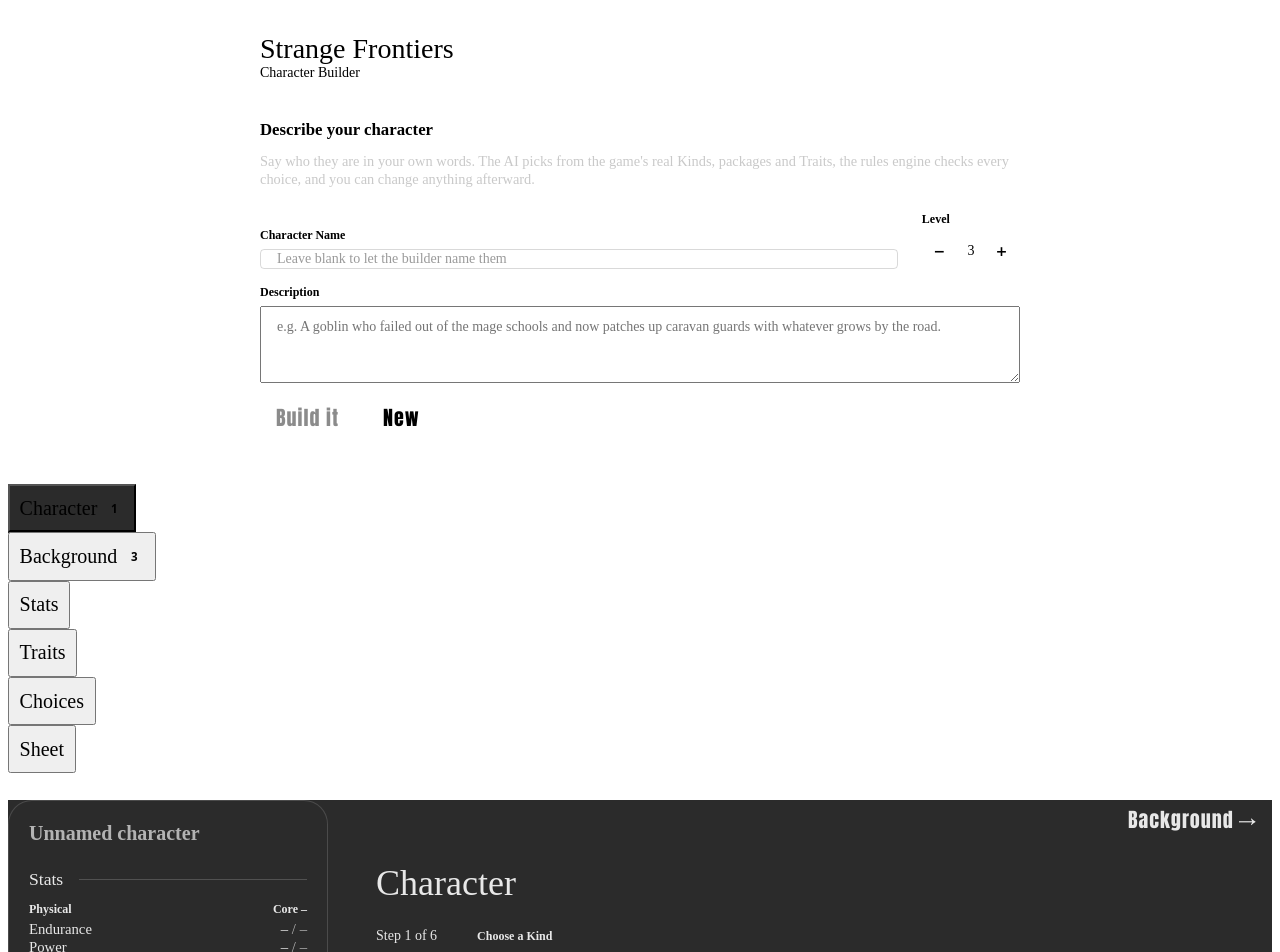
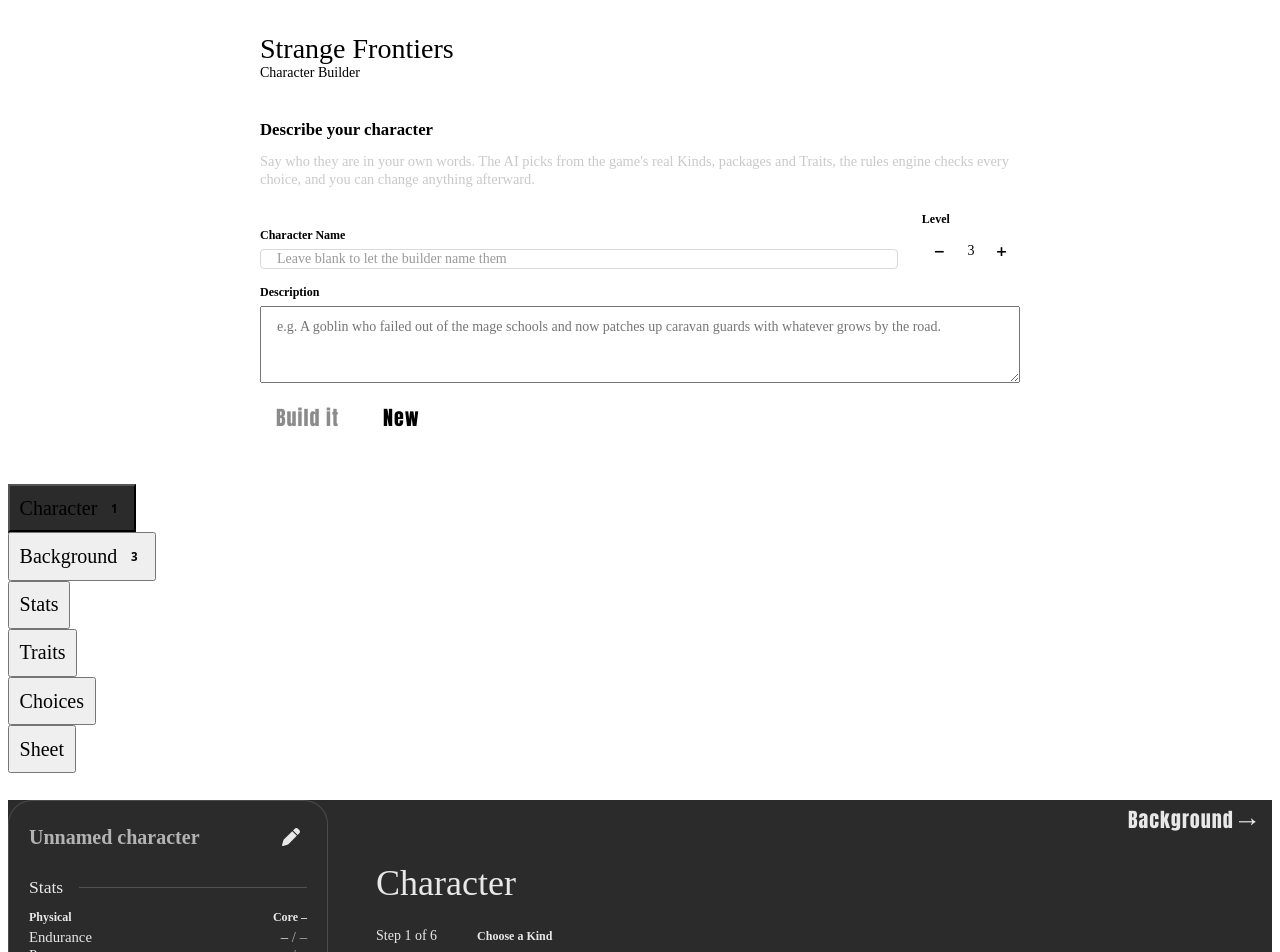
Before and after one commit to Ethanwelner/strange-frontiers-character-creator, a React (Vite) app: page / in a window 1280 px wide. Shown: the top 952 px of the page. Built offline with nearby package versions, Linux system fonts and the light colour scheme.

Commit message:
Character box: the name is editable too, with the Sheet's name field
Co-Authored-By: Claude Opus 5.5 <noreply@anthropic.com>

```diff
--- a/src/app/App.tsx
+++ b/src/app/App.tsx
@@ -173,7 +173,7 @@ export function App() {
         <div className={`container builder-body${step === "sheet" ? " no-side" : ""}`}>
           {step !== "sheet" && (
             <aside className="builder-side">
-              <ValidationPanel draft={draft} result={result} />
+              <ValidationPanel draft={draft} result={result} onName={(name) => setDraft({ ...draft, name })} />
             </aside>
           )}
           <main>
--- a/src/app/components/Sheet.tsx
+++ b/src/app/components/Sheet.tsx
@@ -3,7 +3,7 @@ import { FREE_TEXT_POOLS, type BuildResult } from "../../engine/validate.js";
 import { STAT_GROUPS, type StatId } from "../../schema/index.js";
 import { kindById, packageById, traitById } from "../content.js";
 import type { Draft } from "../draft.js";
-import { askerName, baseStats, Chip, GROUPS, SettingIcon, StatLine, StepHeader, title, traitName, traitRegionClass } from "./ui.js";
+import { askerName, baseStats, Chip, GROUPS, NameField, SettingIcon, StatLine, StepHeader, title, traitName, traitRegionClass } from "./ui.js";
 
 const SOURCE = /^(origin|profession|past) ([a-z0-9-]+)( choice)?$/;
 const TRAIT_CHOICE = /^trait ([a-z0-9-]+) choice$/;
@@ -84,57 +84,6 @@ function TraitModal({ held, places, onClose }: { held: Held; places: string[]; o
 // Laid out like the sample character sheet on the site's Mechanics tab.
 // Knowledges and Languages are a list of links, as on that sheet, each opening
 // its card; the other Traits are cards.
-// The character's name, which turns into a field when it or the pen is
-// clicked. Enter or leaving the field keeps the change; Escape drops it.
-function NameField({ name, onChange }: { name?: string; onChange: (name?: string) => void }) {
-  const [editing, setEditing] = useState(false);
-  const [value, setValue] = useState(name ?? "");
-  const start = () => {
-    setValue(name ?? "");
-    setEditing(true);
-  };
-  const finish = (keep: boolean) => {
-    if (keep) onChange(value.trim() || undefined);
-    setEditing(false);
-  };
-  return (
-    <div className="sheet-name">
-      <h2>
-        {editing ? (
-          <input
-            className="sheet-name-input"
-            aria-label="Character name"
-            value={value}
-            maxLength={80}
-            placeholder="Unnamed character"
-            autoFocus
-            onChange={(e) => setValue(e.target.value)}
-            onBlur={() => finish(true)}
-            onKeyDown={(e) => {
-              if (e.key === "Enter") finish(true);
-              if (e.key === "Escape") finish(false);
-            }}
-          />
-        ) : (
-          <button type="button" className="sheet-name-text" onClick={start}>
-            {name || "Unnamed character"}
-          </button>
-        )}
-      </h2>
-      <button
-        type="button"
-        className="sheet-name-edit"
-        aria-label="Edit the name"
-        // Keeps the field from losing focus first, so the pen doesn't reopen it
-        onMouseDown={(e) => editing && e.preventDefault()}
-        onClick={() => (editing ? finish(true) : start())}
-      >
-        <span className="pen-icon" aria-hidden="true" />
-      </button>
-    </div>
-  );
-}
-
 export function Sheet({
   draft,
   result,
@@ -195,7 +144,7 @@ export function Sheet({
 
         <div className="c-sheet-box sheet-head">
           <div className="sheet-head-main">
-            <NameField name={draft.name} onChange={onName} />
+            <NameField className="sheet-name" heading="h2" name={draft.name} onChange={onName} />
             <p className="lede">
               Level {draft.level} {kind?.name ?? "—"} · {packages.map((p) => p?.name ?? "—").join(" · ")}
             </p>
--- a/src/app/components/ValidationPanel.tsx
+++ b/src/app/components/ValidationPanel.tsx
@@ -2,14 +2,15 @@ import { useState } from "react";
 import type { BuildResult } from "../../engine/validate.js";
 import { STAT_GROUPS, type StatId } from "../../schema/index.js";
 import type { Draft } from "../draft.js";
-import { baseStats, GROUPS, title } from "./ui.js";
+import { baseStats, GROUPS, NameField, title } from "./ui.js";
 
 interface Props {
   draft: Draft;
   result: BuildResult;
+  onName: (name?: string) => void;
 }
 
-export function ValidationPanel({ draft, result }: Props) {
+export function ValidationPanel({ draft, result, onName }: Props) {
   const [open, setOpen] = useState(false);
   const { summary } = result;
   const base = baseStats(draft);
@@ -28,7 +29,7 @@ export function ValidationPanel({ draft, result }: Props) {
       </button>
 
       <div className="panel-body">
-        <h3 className={`panel-name${draft.name ? "" : " muted"}`}>{draft.name ?? "Unnamed character"}</h3>
+        <NameField className="panel-name" heading="h3" name={draft.name} onChange={onName} />
         <h4>Stats</h4>
         <div className="panel-stats">
           {GROUPS.map((g) => (
--- a/src/app/components/ui.tsx
+++ b/src/app/components/ui.tsx
@@ -1,4 +1,4 @@
-import { createContext, useContext, type KeyboardEvent, type ReactNode } from "react";
+import { createContext, useContext, useState, type KeyboardEvent, type ReactNode } from "react";
 import { MAX_LEVEL } from "../../ai/level.js";
 import { STAT_GROUPS, type StatBlock, type StatId } from "../../schema/index.js";
 import { kindById, packageById, traitById } from "../content.js";
@@ -137,6 +137,68 @@ export function StatRanges({ stats }: { stats: StatBlock }) {
   );
 }
 
+// The character's name, which turns into a field when it or the pen at the
+// end of its line is clicked. Enter or leaving the field keeps the change;
+// Escape drops it. The Sheet and the character box both use it.
+export function NameField({
+  name,
+  onChange,
+  heading: Heading,
+  className,
+}: {
+  name?: string;
+  onChange: (name?: string) => void;
+  heading: "h2" | "h3";
+  className: string;
+}) {
+  const [editing, setEditing] = useState(false);
+  const [value, setValue] = useState(name ?? "");
+  const start = () => {
+    setValue(name ?? "");
+    setEditing(true);
+  };
+  const finish = (keep: boolean) => {
+    if (keep) onChange(value.trim() || undefined);
+    setEditing(false);
+  };
+  return (
+    <div className={`name-field-line ${className}`}>
+      <Heading>
+        {editing ? (
+          <input
+            className="name-input"
+            aria-label="Character name"
+            value={value}
+            maxLength={80}
+            placeholder="Unnamed character"
+            autoFocus
+            onChange={(e) => setValue(e.target.value)}
+            onBlur={() => finish(true)}
+            onKeyDown={(e) => {
+              if (e.key === "Enter") finish(true);
+              if (e.key === "Escape") finish(false);
+            }}
+          />
+        ) : (
+          <button type="button" className={`name-text${name ? "" : " muted"}`} onClick={start}>
+            {name || "Unnamed character"}
+          </button>
+        )}
+      </Heading>
+      <button
+        type="button"
+        className="name-edit"
+        aria-label="Edit the name"
+        // Keeps the field from losing focus first, so the pen doesn't reopen it
+        onMouseDown={(e) => editing && e.preventDefault()}
+        onClick={() => (editing ? finish(true) : start())}
+      >
+        <span className="pen-icon" aria-hidden="true" />
+      </button>
+    </div>
+  );
+}
+
 // A level from 1 to MAX_LEVEL: its label over − and + around the number. The
 // describe box and the Character step both use it.
 export function LevelStepper({
--- a/src/app/styles.css
+++ b/src/app/styles.css
@@ -1299,8 +1299,11 @@
 
   .panel-name {
     margin: 0 0 1.25rem;
-    font-size: 1.25rem;
-    font-weight: 600;
+
+    h3 {
+      font-size: 1.25rem;
+      font-weight: 600;
+    }
   }
 
   /* Character step: the name (up to 640px wide) with the starting level right
@@ -1462,33 +1465,38 @@
     flex: 1 1 24rem;
   }
 
-  /* The name, with the pen that edits it at the right end of its line */
-  .sheet-name {
+  /* The name, with the pen that edits it at the right end of its line, on
+     the Sheet (.sheet-name) and in the character box (.panel-name) */
+  .name-field-line {
     display: flex;
     align-items: center;
     gap: 12px;
-    margin-bottom: 0.5rem;
-
-    h2 {
+
+    h2,
+    h3 {
       flex: 1;
       min-width: 0;
       margin: 0;
     }
   }
 
-  .sheet-name-text {
+  .sheet-name {
+    margin-bottom: 0.5rem;
+  }
+
+  .name-text {
     all: unset;
     cursor: text;
     overflow-wrap: anywhere;
   }
 
-  .sheet-name-text:focus-visible {
+  .name-text:focus-visible {
     outline: 2px solid currentColor;
     outline-offset: 2px;
   }
 
   /* The field takes the heading's look, so only the underline changes */
-  .sheet-name-input {
+  .name-input {
     width: 100%;
     font: inherit;
     color: inherit;
@@ -1498,7 +1506,7 @@
     padding: 0;
   }
 
-  .sheet-name-edit {
+  .name-edit {
     flex: none;
     display: grid;
     place-items: center;
@@ -1813,7 +1821,7 @@
     .pager,
     .notice,
     .step-head,
-    .sheet-name-edit,
+    .name-edit,
     .sheet-actions button {
       display: none !important;
     }
```
